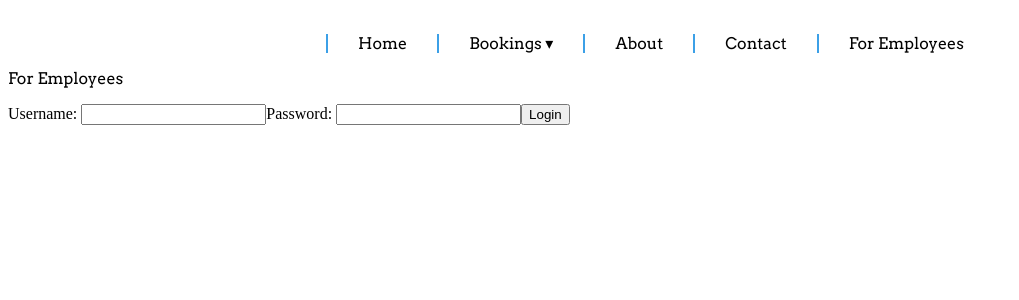
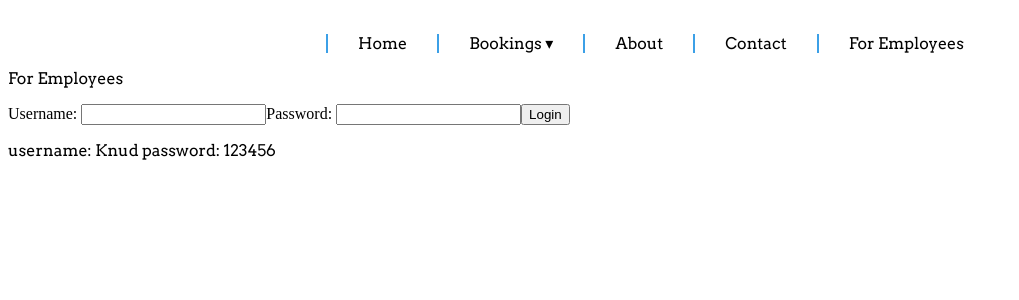
Before and after one commit to voresgruppe/3rdSemesterExamFrontend, an Angular app: page /auth in a window 1280 px wide. Shown: the top 300 px of the page, without its empty margins (0-1019 px from the left). Built offline with nearby package versions, Linux system fonts and the light colour scheme.

Commit message:
så man kan se et eks på en employee

```diff
--- a/src/app/auth/auth-page/employee-home/employee-home.component.html
+++ b/src/app/auth/auth-page/employee-home/employee-home.component.html
@@ -6,6 +6,14 @@
     <li><a (click)="click_allCustomers()" >All Customers</a></li>
     <li><a (click)="click_AddCustomer()" >Add Customer</a></li>
   </ul>
+
+  <div *ngIf="showing == customers">
+    <ul *ngIf="$customers">
+      <li *ngFor="let customer of $customers">
+        #{{customer.id}} - Name: {{customer.name}} - PhoneNumber: {{customer.phoneNumber}} - Email: {{customer.email}}
+      </li>
+    </ul>
+  </div>
 
   <form *ngIf="showing == addCustomer"[formGroup]="customerForm" (ngSubmit)="CreateCustomer()">
 
@@ -39,14 +47,6 @@
     </ul>
   </div>
 
-  <div *ngIf="showing == customers">
-    <ul *ngIf="$customers">
-      <li *ngFor="let customer of $customers">
-        #{{customer.id}} - Name: {{customer.name}} - PhoneNumber: {{customer.phoneNumber}} - Email: {{customer.email}}
-      </li>
-    </ul>
-  </div>
-
 
 <li><a>Hairstyles &dtrif;</a>
   <ul class="dropdown">
--- a/src/app/auth/auth-page/login/login.component.html
+++ b/src/app/auth/auth-page/login/login.component.html
@@ -15,7 +15,7 @@
 
 </form>
 
-
+<p>username: Knud password: 123456 </p>
 <ng-template #logoutTemp>
   <button (click)="logout()" style="margin: 5px">Logout</button>
 
```
